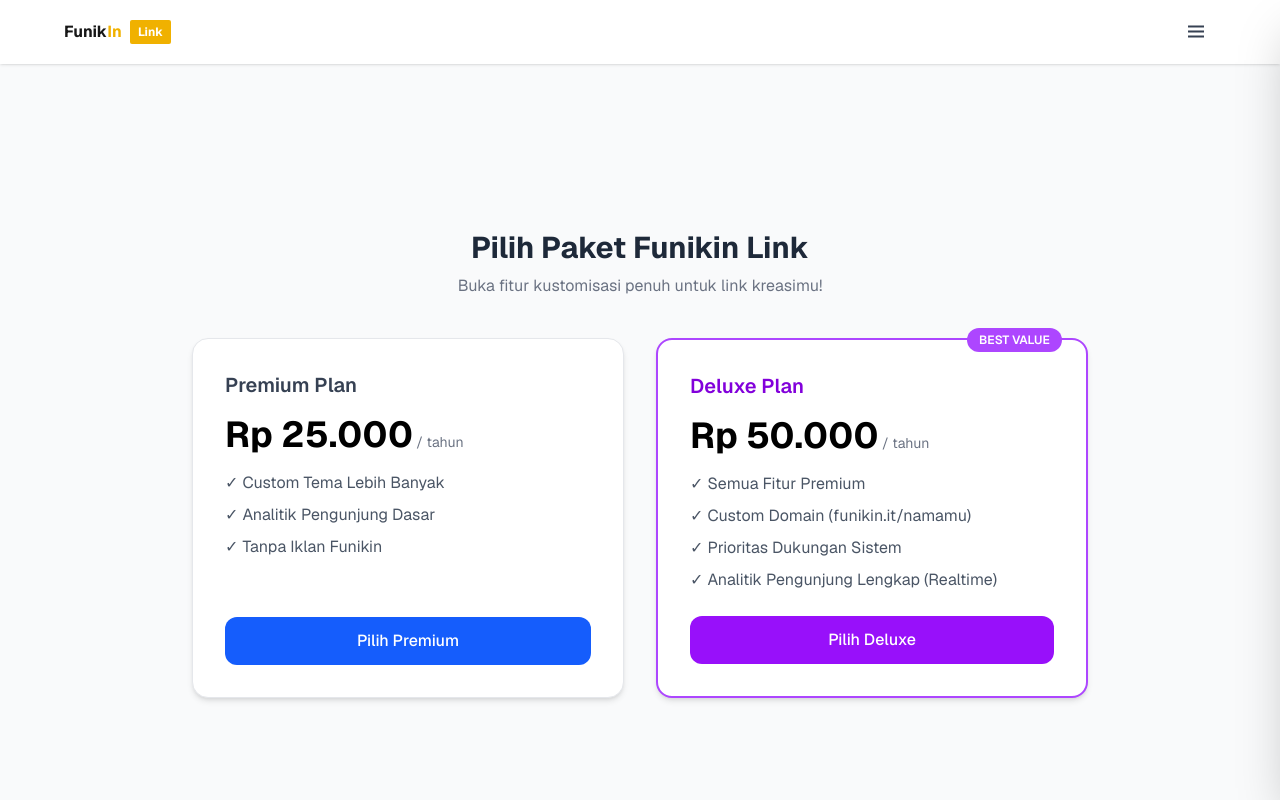
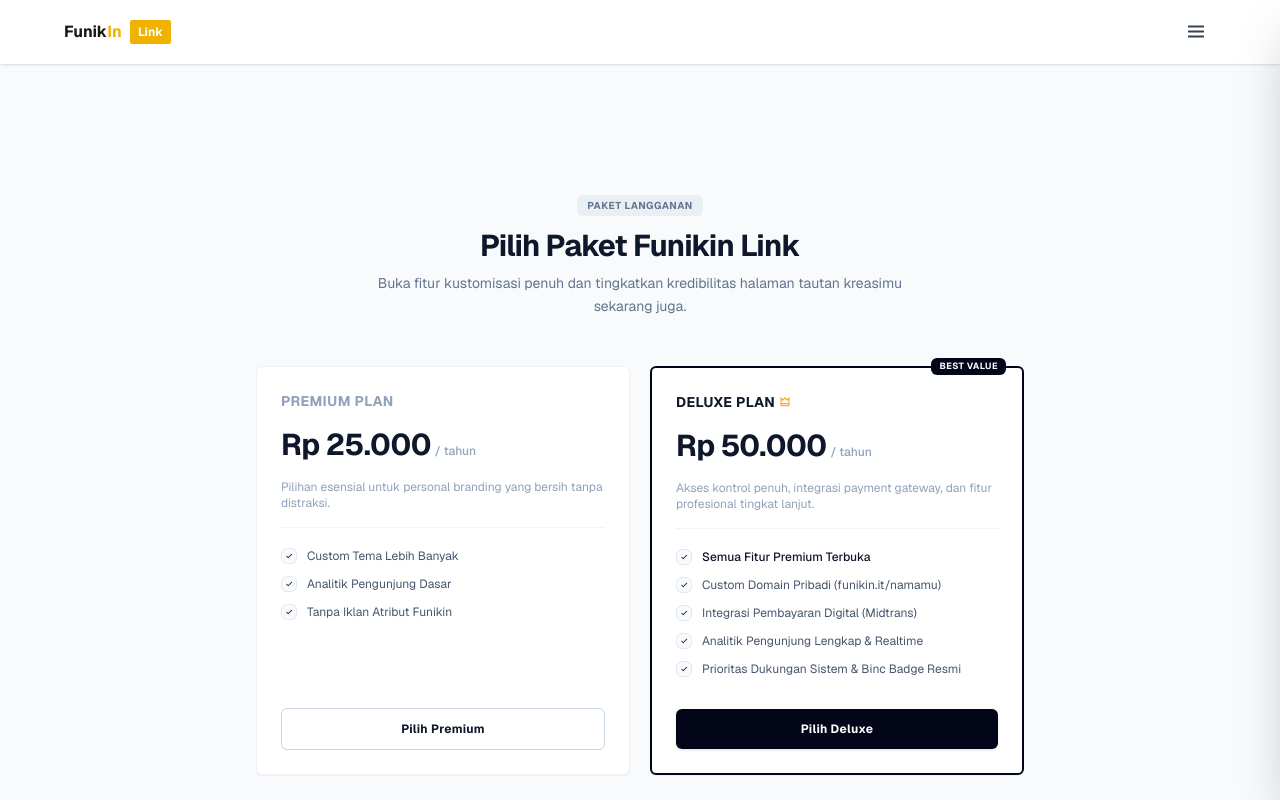
Before and after one commit to gedevalendra/FunikInLink, a Next.js app: page /pricing in a window 1280 px wide. Shown: the top 800 px of the page. Built offline with nearby package versions, Linux system fonts and the light colour scheme; no server answers.

Commit message:
Update page.tsx

```diff
--- a/app/pricing/page.tsx
+++ b/app/pricing/page.tsx
@@ -16,7 +16,6 @@ export default function PricingPage() {
     setLoading(planType);
 
     try {
-      // 1. Panggil API Backend Next.js yang sudah kita buat sebelumnya
       const response = await fetch("/api/payment/checkout", {
         method: "POST",
         headers: { "Content-Type": "application/json" },
@@ -27,12 +26,11 @@ export default function PricingPage() {
 
       if (!response.ok) throw new Error(data.message || "Gagal checkout");
 
-      // 2. Panggil pop-up Midtrans Snap menggunakan token dari backend
       if ((window as any).snap) {
         (window as any).snap.pay(data.token, {
           onSuccess: function (result: any) {
             alert("Pembayaran sukses! Status akunmu akan segera diperbarui.");
-            window.location.reload(); // Refresh halaman untuk memperbarui session
+            window.location.reload();
           },
           onPending: function (result: any) {
             alert("Menunggu pembayaran. Silakan selesaikan di aplikasi e-wallet kamu.");
@@ -55,61 +53,120 @@ export default function PricingPage() {
   };
 
   return (
-    <div className="min-h-screen bg-gray-50 flex flex-col items-center justify-center p-6 text-black">
-      <h1 className="text-3xl font-bold mb-2 text-center text-gray-800">Pilih Paket Funikin Link</h1>
-      <p className="text-gray-500 mb-10 text-center">Buka fitur kustomisasi penuh untuk link kreasimu!</p>
+    <div className="min-h-screen bg-slate-50 flex flex-col items-center justify-start pt-32 pb-20 px-4 text-gray-900 font-sans">
 
-      <div className="grid grid-cols-1 md:grid-cols-2 gap-8 max-w-4xl w-full">
+      {/* HEADER SECTION */}
+      <div className="text-center max-w-xl mx-auto mb-12">
+        <span className="text-[10px] font-bold text-slate-500 uppercase tracking-wider bg-slate-200/60 px-2.5 py-1 rounded-md">
+          Paket Langganan
+        </span>
+        <h1 className="text-2xl md:text-3xl font-bold text-slate-900 tracking-tight mt-3">
+          Pilih Paket Funikin Link
+        </h1>
+        <p className="text-xs md:text-sm text-slate-500 mt-2 leading-relaxed">
+          Buka fitur kustomisasi penuh dan tingkatkan kredibilitas halaman tautan kreasimu sekarang juga.
+        </p>
+      </div>
 
-        {/* KARTU PREMIUM */}
-        <div className="bg-white p-8 rounded-2xl shadow-md border border-gray-200 flex flex-col justify-between">
+      {/* PRICING CARDS CONTAINER */}
+      <div className="grid grid-cols-1 md:grid-cols-2 gap-5 max-w-3xl w-full">
+
+        {/* KARTU PREMIUM PLAN */}
+        <div className="bg-white p-6 rounded-md shadow-xs border border-slate-200/60 flex flex-col justify-between transition-all duration-200 hover:border-slate-300">
           <div>
-            <h2 className="text-xl font-semibold text-gray-700">Premium Plan</h2>
-            <div className="my-4">
-              <span className="text-4xl font-bold">Rp 25.000</span>
-              <span className="text-gray-500 text-sm"> / tahun</span>
+            <div className="flex justify-between items-center">
+              <h2 className="text-sm font-bold uppercase tracking-wide text-slate-400">Premium Plan</h2>
             </div>
-            <ul className="text-gray-600 space-y-2 mb-6">
-              <li>✓ Custom Tema Lebih Banyak</li>
-              <li>✓ Analitik Pengunjung Dasar</li>
-              <li>✓ Tanpa Iklan Funikin</li>
+            <div className="my-4 flex items-baseline">
+              <span className="text-3xl font-bold text-slate-900 tracking-tight">Rp 25.000</span>
+              <span className="text-slate-400 text-xs font-medium ml-1">/ tahun</span>
+            </div>
+            <p className="text-xs text-slate-400 mb-5 border-b border-slate-100 pb-4">
+              Pilihan esensial untuk personal branding yang bersih tanpa distraksi.
+            </p>
+
+            <ul className="text-xs text-slate-600 space-y-3 mb-8">
+              <li className="flex items-start gap-2.5">
+                <i className="bx bx-check text-slate-900 font-bold bg-slate-50 border border-slate-200 rounded-md p-0.5 shrink-0 text-[10px]"></i>
+                <span>Custom Tema Lebih Banyak</span>
+              </li>
+              <li className="flex items-start gap-2.5">
+                <i className="bx bx-check text-slate-900 font-bold bg-slate-50 border border-slate-200 rounded-md p-0.5 shrink-0 text-[10px]"></i>
+                <span>Analitik Pengunjung Dasar</span>
+              </li>
+              <li className="flex items-start gap-2.5">
+                <i className="bx bx-check text-slate-900 font-bold bg-slate-50 border border-slate-200 rounded-md p-0.5 shrink-0 text-[10px]"></i>
+                <span>Tanpa Iklan Atribut Funikin</span>
+              </li>
             </ul>
           </div>
+
           <button
             onClick={() => handleCheckout("premium")}
             disabled={loading !== null}
-            className="w-full py-3 bg-blue-600 hover:bg-blue-700 text-white font-medium rounded-xl transition disabled:opacity-50"
+            className="w-full py-3 bg-white hover:bg-slate-50 text-slate-900 font-bold border border-slate-300 rounded-md transition text-xs tracking-wide active:scale-[0.98] disabled:opacity-50"
           >
             {loading === "premium" ? "Memproses..." : "Pilih Premium"}
           </button>
         </div>
 
-        {/* KARTU DELUXE */}
-        <div className="bg-white p-8 rounded-2xl shadow-md border-2 border-purple-500 flex flex-col justify-between relative">
-          <span className="absolute -top-3 right-6 bg-purple-500 text-white text-xs px-3 py-1 rounded-full font-semibold">BEST VALUE</span>
+        {/* KARTU DELUXE PLAN (BEST VALUE) */}
+        <div className="bg-white p-6 rounded-md shadow-xs border-2 border-slate-950 flex flex-col justify-between relative transition-all duration-200">
+          {/* Lencana Unggulan Minimalis */}
+          <span className="absolute -top-2.5 right-4 bg-slate-950 text-white text-[9px] px-2 py-0.5 rounded-md font-bold tracking-wider uppercase">
+            Best Value
+          </span>
+
           <div>
-            <h2 className="text-xl font-semibold text-purple-700">Deluxe Plan</h2>
-            <div className="my-4">
-              <span className="text-4xl font-bold">Rp 50.000</span>
-              <span className="text-gray-500 text-sm"> / tahun</span>
+            <div className="flex justify-between items-center">
+              <h2 className="text-sm font-bold uppercase tracking-wide text-slate-900 flex items-center gap-1">
+                Deluxe Plan
+                <i className="bx bx-crown text-amber-500 text-xs"></i>
+              </h2>
             </div>
-            <ul className="text-gray-600 space-y-2 mb-6">
-              <li>✓ Semua Fitur Premium</li>
-              <li>✓ Custom Domain (funikin.it/namamu)</li>
-              <li>✓ Prioritas Dukungan Sistem</li>
-              <li>✓ Analitik Pengunjung Lengkap (Realtime)</li>
+            <div className="my-4 flex items-baseline">
+              <span className="text-3xl font-bold text-slate-900 tracking-tight">Rp 50.000</span>
+              <span className="text-slate-400 text-xs font-medium ml-1">/ tahun</span>
+            </div>
+            <p className="text-xs text-slate-400 mb-5 border-b border-slate-100 pb-4">
+              Akses kontrol penuh, integrasi payment gateway, dan fitur profesional tingkat lanjut.
+            </p>
+
+            <ul className="text-xs text-slate-600 space-y-3 mb-8">
+              <li className="flex items-start gap-2.5">
+                <i className="bx bx-check text-slate-900 font-bold bg-slate-50 border border-slate-200 rounded-md p-0.5 shrink-0 text-[10px]"></i>
+                <span className="font-medium text-slate-900">Semua Fitur Premium Terbuka</span>
+              </li>
+              <li className="flex items-start gap-2.5">
+                <i className="bx bx-check text-slate-900 font-bold bg-slate-50 border border-slate-200 rounded-md p-0.5 shrink-0 text-[10px]"></i>
+                <span>Custom Domain Pribadi (funikin.it/namamu)</span>
+              </li>
+              <li className="flex items-start gap-2.5">
+                <i className="bx bx-check text-slate-900 font-bold bg-slate-50 border border-slate-200 rounded-md p-0.5 shrink-0 text-[10px]"></i>
+                <span>Integrasi Pembayaran Digital (Midtrans)</span>
+              </li>
+              <li className="flex items-start gap-2.5">
+                <i className="bx bx-check text-slate-900 font-bold bg-slate-50 border border-slate-200 rounded-md p-0.5 shrink-0 text-[10px]"></i>
+                <span>Analitik Pengunjung Lengkap & Realtime</span>
+              </li>
+              <li className="flex items-start gap-2.5">
+                <i className="bx bx-check text-slate-900 font-bold bg-slate-50 border border-slate-200 rounded-md p-0.5 shrink-0 text-[10px]"></i>
+                <span>Prioritas Dukungan Sistem & Binc Badge Resmi</span>
+              </li>
             </ul>
           </div>
+
           <button
             onClick={() => handleCheckout("deluxe")}
             disabled={loading !== null}
-            className="w-full py-3 bg-purple-600 hover:bg-purple-700 text-white font-medium rounded-xl transition disabled:opacity-50"
+            className="w-full py-3 bg-slate-950 hover:bg-slate-800 text-white font-bold rounded-md transition text-xs tracking-wide active:scale-[0.98] shadow-sm disabled:opacity-50"
           >
             {loading === "deluxe" ? "Memproses..." : "Pilih Deluxe"}
           </button>
         </div>
 
       </div>
+
     </div>
   );
 }
```
